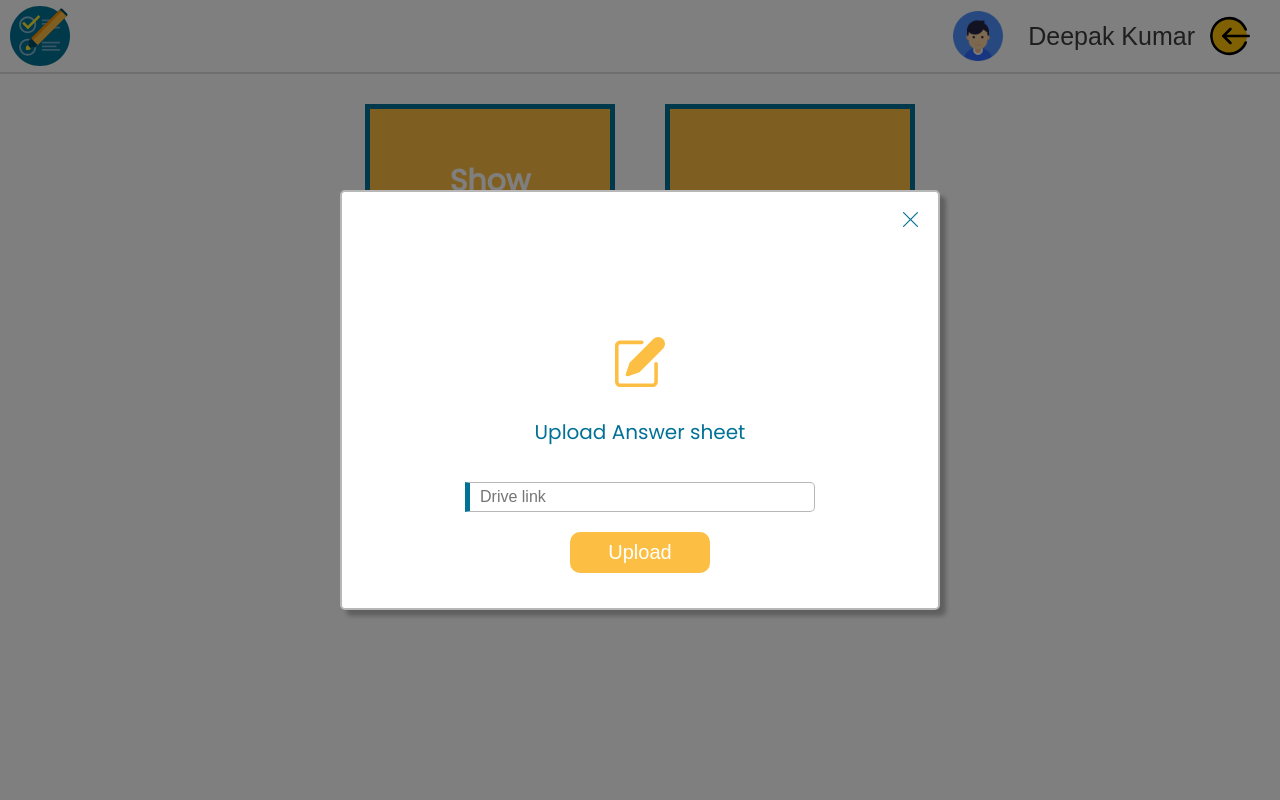
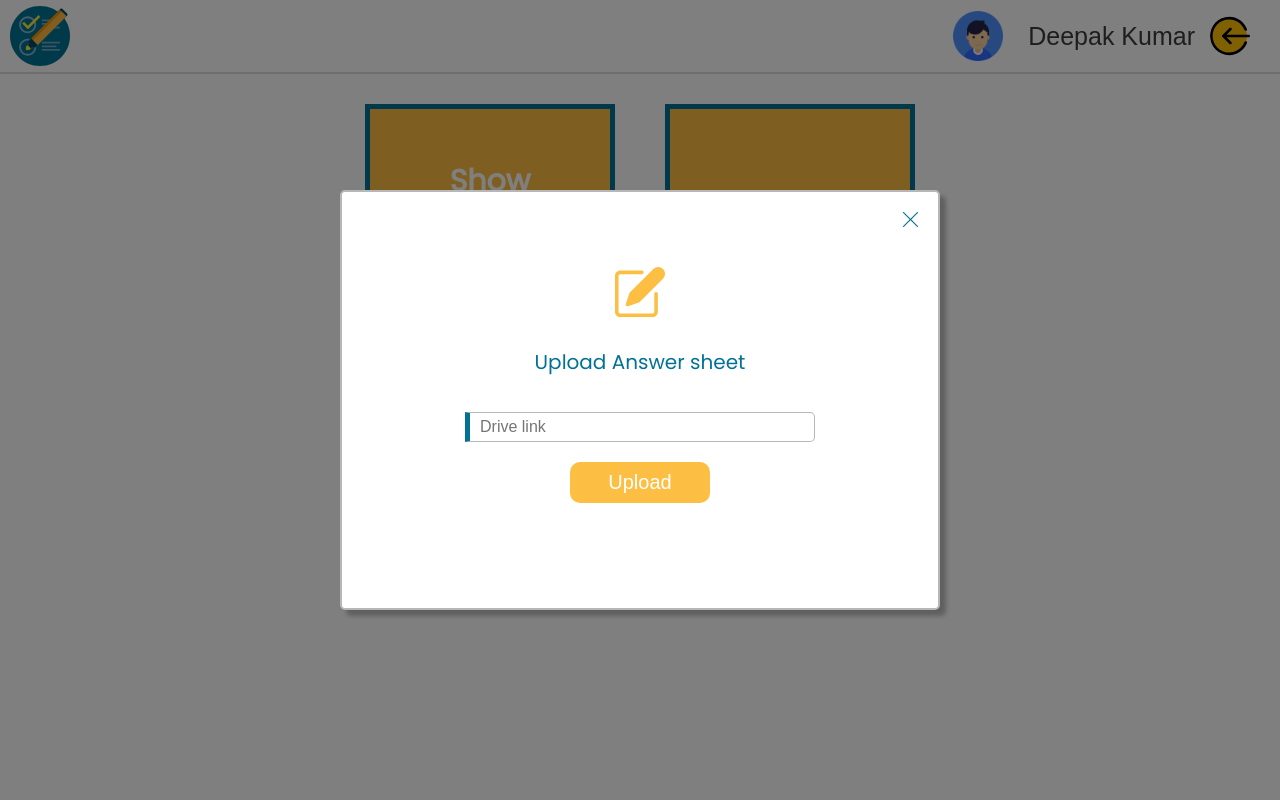
Before and after one commit to 404-Coders/exam_evaluate, a PHP site: page /dashboard/student-dashboard/index.html in a window 1280 px wide, after a click on "Upload Answer Sheet". Run offline with PHP 8.4, Linux system fonts and the light colour scheme.

Commit message:
fixed upload sheet form

```diff
--- a/dashboard/student-dashboard/index.html
+++ b/dashboard/student-dashboard/index.html
@@ -52,10 +52,10 @@
 
         <section class="modal_container" id="upload_sheet" style="visibility: hidden;">
             <div class="create__modal">
-                <div class="create__modal__head">
+                <div class="create__modal__head upload__sheet">
                     <img class="register__cancel" onclick="hideModal('upload_sheet')" src="../../resources/images/cancel.svg" alt="">
                 </div>
-                <div class="create__modal__body upload__sheet register__forms">
+                <div class="create__modal__body upload__sheet__form register__forms">
                     <form action="" id="upload_form">
                         <?xml version="1.0"?>
                         <svg id="icon" xmlns="http://www.w3.org/2000/svg" xmlns:xlink="http://www.w3.org/1999/xlink" xmlns:svgjs="http://svgjs.com/svgjs" version="1.1" width="512" height="512" x="0" y="0" viewBox="0 0 477.873 477.873" style="enable-background:new 0 0 512 512" xml:space="preserve" class=""><g>
--- a/dist/css/style.css
+++ b/dist/css/style.css
@@ -1284,14 +1284,13 @@
   cursor: pointer;
 }
 
-.create__modal__body {
+.upload__sheet {
   display: -webkit-box;
   display: -ms-flexbox;
   display: flex;
-  height: 100%;
 }
 
-.create__modal__body #upload_form {
+.upload__sheet__form #upload_form {
   width: 100%;
   -webkit-box-pack: center;
       -ms-flex-pack: center;
@@ -1299,11 +1298,11 @@
   row-gap: 15px;
 }
 
-.create__modal__body #upload_form input {
+.upload__sheet__form #upload_form input {
   width: 350px;
 }
 
-.create__modal__body h3 {
+.upload__sheet__form h3 {
   font-family: Poppins;
   font-style: normal;
   font-weight: 500;
@@ -1313,12 +1312,12 @@
   color: #017296;
 }
 
-.create__modal__body #icon {
+.upload__sheet__form #icon {
   width: 50px;
   height: 50px;
 }
 
-.create__modal__body #icon path {
+.upload__sheet__form #icon path {
   fill: #FDBF43;
 }
 
--- a/resources/scss/student-dashboard/_student-dashboard.scss
+++ b/resources/scss/student-dashboard/_student-dashboard.scss
@@ -32,11 +32,11 @@
 }
 
 
-.create__modal__body
-{
-    display: flex;
-    height: 100%;
+.upload__sheet
+{   display: flex;
+    // height: 100%;
 
+    &__form{
         #upload_form
         {
             width: 100%;
@@ -65,6 +65,7 @@
 
             path{
                 fill: $secondary;
+            }
         }
     }
 }
```
Also changed, not shown: 1 other file. Lines whose indentation alone changed are shown as unchanged.
